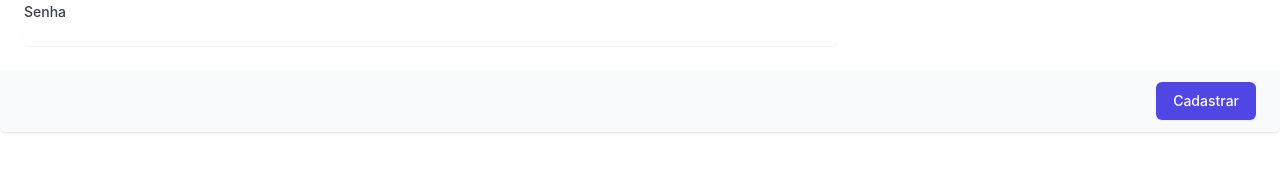
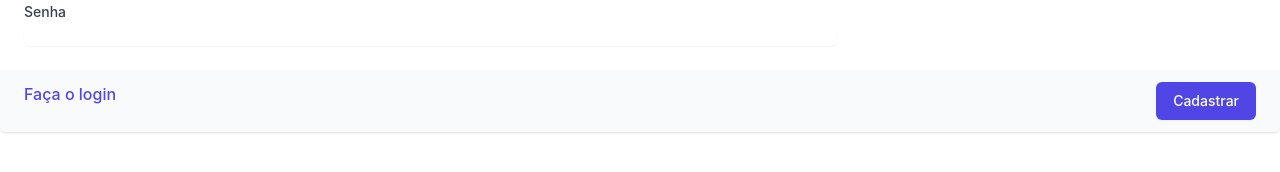
Before and after one commit to axdborges/Register-contacts-webApp, a React (Create React App) app: page /register in a window 1280 px wide. Shown: the part 158-330 px from the top of the page. Built offline with nearby package versions, Linux system fonts and the light colour scheme.

Commit message:
fix: add link to login page

```diff
--- a/src/components/Register/index.jsx
+++ b/src/components/Register/index.jsx
@@ -1,4 +1,4 @@
-import { useNavigate } from "react-router-dom";
+import { useNavigate, Link } from "react-router-dom";
 import * as yup from "yup";
 import { useForm } from "react-hook-form";
 import { yupResolver } from '@hookform/resolvers/yup';
@@ -107,10 +107,14 @@ export const Register = () => {
 
                   </div>
                 </div>
-                <div className="bg-gray-50 px-4 py-3 text-right sm:px-6">
+                <div className="bg-gray-50 px-4 py-3 text-right sm:px-6 flex justify-between">
+
+                  <Link to="/login" className="font-medium text-indigo-600 hover:text-indigo-500">
+                    Faça o login
+                  </Link>
                   <button
-                    type="submit"
-                    className="inline-flex justify-center rounded-md border border-transparent bg-indigo-600 py-2 px-4 text-sm font-medium text-white shadow-sm hover:bg-indigo-700 focus:outline-none focus:ring-2 focus:ring-indigo-500 focus:ring-offset-2"
+                  type="submit"
+                  className="inline-flex justify-center rounded-md border border-transparent bg-indigo-600 py-2 px-4 text-sm font-medium text-white shadow-sm hover:bg-indigo-700 focus:outline-none focus:ring-2 focus:ring-indigo-500 focus:ring-offset-2"
                   >
                     Cadastrar
                   </button>
```
Also changed, not shown: 2 other files (tests, documents, lock files or other folders).
